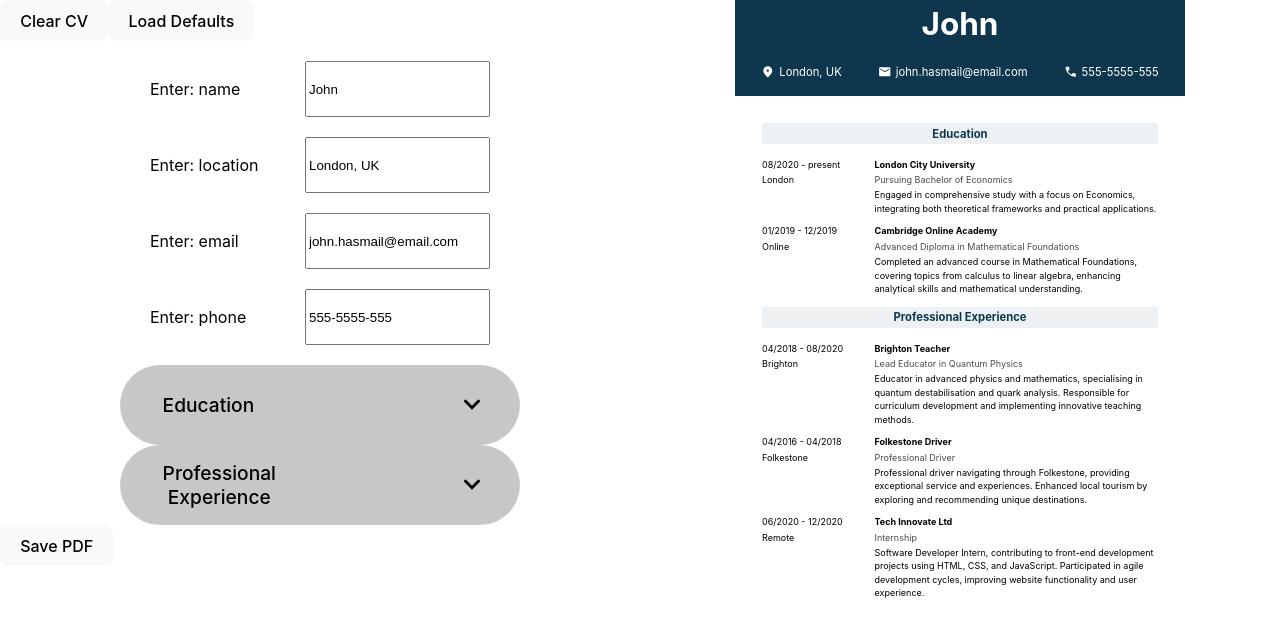
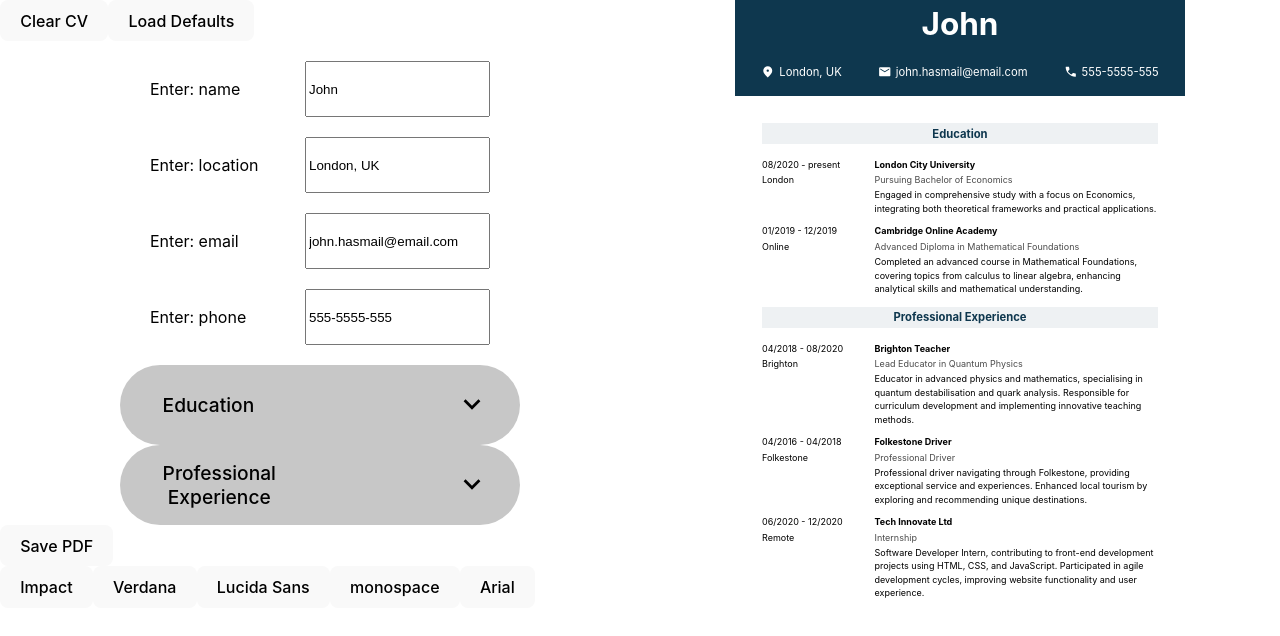
Before and after one commit to nikitarevenco/odin-project-cv-maker, a React (Vite) app: page / in a window 1280 px wide. Shown: the top 636 px of the page. Built offline with nearby package versions, Linux system fonts and the light colour scheme.

Commit message:
feat: add font customisation

```diff
--- a/src/components/CVEdit.jsx
+++ b/src/components/CVEdit.jsx
@@ -9,6 +9,7 @@ import ClearCV from "./ClearCV";
 import LoadDefaults from "./LoadDefaults";
 import exportPDF from "./ExportToPDF";
 import ExportPDF from "./ExportToPDF";
+import ChangeCVFont from "./ChangeCVFont";
 
 export default function CVEdit({ sections, info, setInfo, setSections }) {
   const [openDropdown, setOpenDropdown] = useState(false);
@@ -59,6 +60,7 @@ export default function CVEdit({ sections, info, setInfo, setSections }) {
       <EditCVBasics info={info} setInfo={setInfo} />
       {dropdowns}
       <ExportPDF />
+      <ChangeCVFont />
     </section>
   );
 }
--- a/src/components/ChangeCVFont.jsx
+++ b/src/components/ChangeCVFont.jsx
@@ -0,0 +1,29 @@
+export default function ChangeCVFont() {
+  function handleClick(fontFamily) {
+    document.body.style.setProperty(
+      "--cv-font-family",
+      `${JSON.stringify(fontFamily)}`,
+    );
+  }
+
+  const fontFamilies = [
+    "Impact",
+    "Verdana",
+    "Lucida Sans",
+    "monospace",
+    "Arial",
+  ];
+  const fontFamilyButtons = fontFamilies.map((fontFamily) => {
+    return (
+      <button
+        onClick={() => handleClick(fontFamily)}
+        className="change-font-family"
+        key={fontFamily}
+        type="button"
+      >
+        {fontFamily}
+      </button>
+    );
+  });
+  return <div>{fontFamilyButtons}</div>;
+}
--- a/src/styles/CV.css
+++ b/src/styles/CV.css
@@ -14,6 +14,7 @@
 }
 
 .CV {
+  font-family: var(--cv-font-family);
   overflow: hidden;
   background-color: white;
   aspect-ratio: 9 / 16;
```
